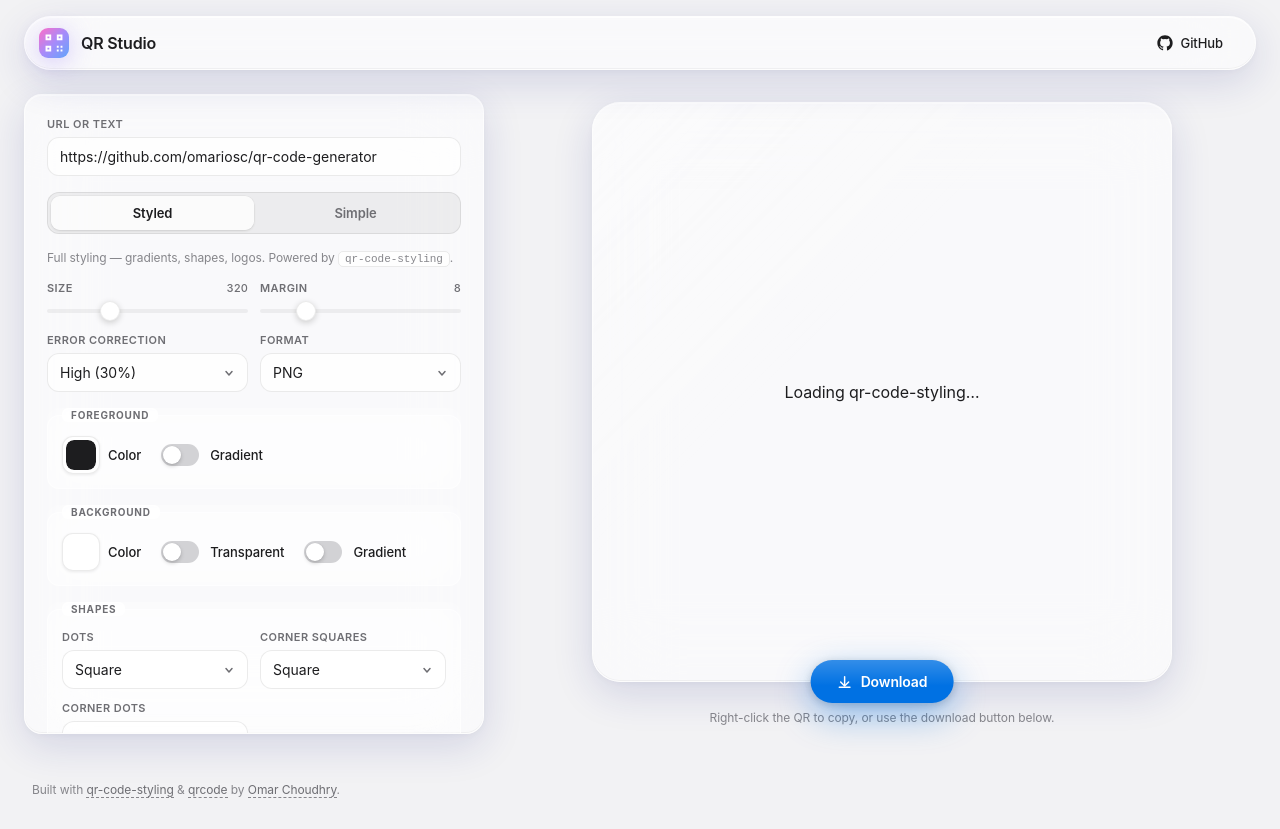
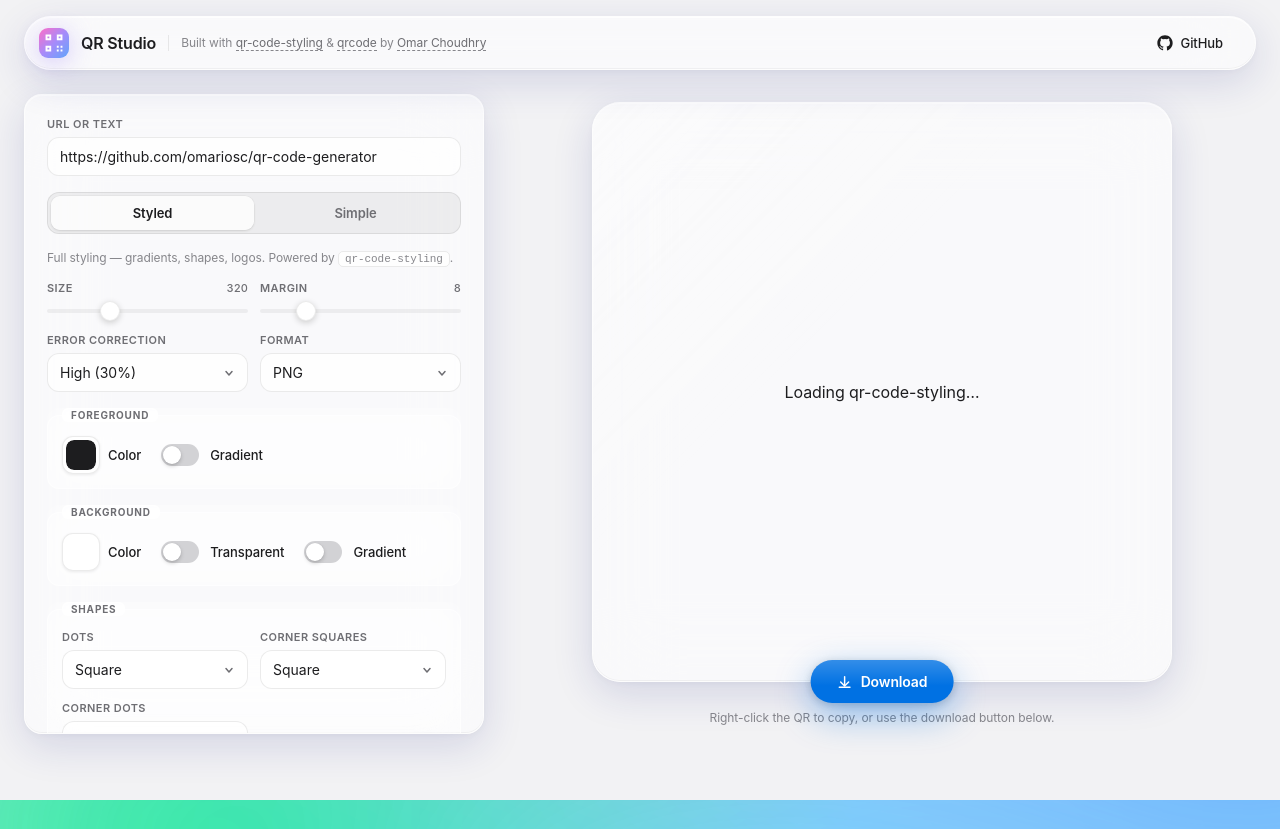
Before and after one commit to omariosc/qr-code-generator, a plain HTML site: page index.html in a window 1280 px wide. After the commit the page ends 800 px from the top, so only its background shows below. Drawn offline with Linux system fonts and the light colour scheme.

Commit message:
Move attribution into header tag slot; drop footer

```diff
--- a/index.html
+++ b/index.html
@@ -36,6 +36,7 @@
         </svg>
       </span>
       <span class="brand-name">QR Studio</span>
+      <span class="brand-tag">Built with <a href="https://github.com/kozakdenys/qr-code-styling" target="_blank" rel="noopener">qr-code-styling</a> &amp; <a href="https://github.com/soldair/node-qrcode" target="_blank" rel="noopener">qrcode</a> by <a href="https://omarchoudhry.co.uk" target="_blank" rel="noopener">Omar Choudhry</a></span>
     </div>
     <a class="ghost-link" href="https://github.com/omariosc/qr-code-generator" target="_blank" rel="noopener">
       <svg viewBox="0 0 24 24" width="16" height="16" fill="currentColor" aria-hidden="true"><path d="M12 .5C5.65.5.5 5.65.5 12c0 5.08 3.29 9.39 7.86 10.91.58.11.79-.25.79-.56v-2c-3.2.7-3.87-1.36-3.87-1.36-.52-1.34-1.27-1.7-1.27-1.7-1.04-.71.08-.7.08-.7 1.15.08 1.76 1.18 1.76 1.18 1.03 1.76 2.69 1.25 3.35.95.1-.74.4-1.25.73-1.54-2.55-.29-5.24-1.28-5.24-5.7 0-1.26.45-2.29 1.18-3.1-.12-.29-.51-1.47.11-3.06 0 0 .97-.31 3.18 1.18a11 11 0 0 1 5.79 0c2.21-1.49 3.18-1.18 3.18-1.18.62 1.59.23 2.77.11 3.06.73.81 1.18 1.84 1.18 3.1 0 4.43-2.7 5.41-5.27 5.69.41.36.78 1.06.78 2.15v3.19c0 .31.21.68.8.56C20.22 21.39 23.5 17.08 23.5 12 23.5 5.65 18.35.5 12 .5z"/></svg>
@@ -229,8 +230,5 @@
     </section>
   </main>
 
-  <footer class="app-footer">
-    <span>Built with <a href="https://github.com/kozakdenys/qr-code-styling" target="_blank" rel="noopener">qr-code-styling</a> &amp; <a href="https://github.com/soldair/node-qrcode" target="_blank" rel="noopener">qrcode</a> by <a href="https://omarchoudhry.co.uk" target="_blank" rel="noopener">Omar Choudhry</a>.</span>
-  </footer>
 </body>
 </html>
--- a/styles.css
+++ b/styles.css
@@ -154,6 +154,21 @@
   border-radius: inherit;
 }
 .brand-name { font-size: 16px; font-weight: 600; letter-spacing: -0.01em; }
+.brand-tag {
+  font-size: 12px;
+  color: var(--text-faint);
+  font-weight: 400;
+  padding-left: 12px;
+  border-left: 1px solid var(--control-border);
+  line-height: 1.3;
+}
+.brand-tag a {
+  color: var(--text-dim);
+  text-decoration: none;
+  border-bottom: 1px dashed var(--text-faint);
+}
+.brand-tag a:hover { color: var(--text); }
+@media (max-width: 720px) { .brand-tag { display: none; } }
 
 .ghost-link {
   display: inline-flex; align-items: center; gap: 8px;
@@ -585,22 +600,3 @@
 }
 .floating-btn:active { transform: translateX(-50%) translateY(-1px); }
 .floating-btn:focus-visible { outline: 3px solid var(--accent-soft); outline-offset: 3px; }
-
-/* Footer */
-.app-footer {
-  display: flex;
-  flex-wrap: wrap;
-  justify-content: space-between;
-  gap: 8px;
-  max-width: 1340px;
-  margin: 16px auto 32px;
-  padding: 0 32px;
-  font-size: 12px;
-  color: var(--text-faint);
-}
-.app-footer a {
-  color: var(--text-dim);
-  text-decoration: none;
-  border-bottom: 1px dashed var(--text-faint);
-}
-.app-footer a:hover { color: var(--text); }
```
